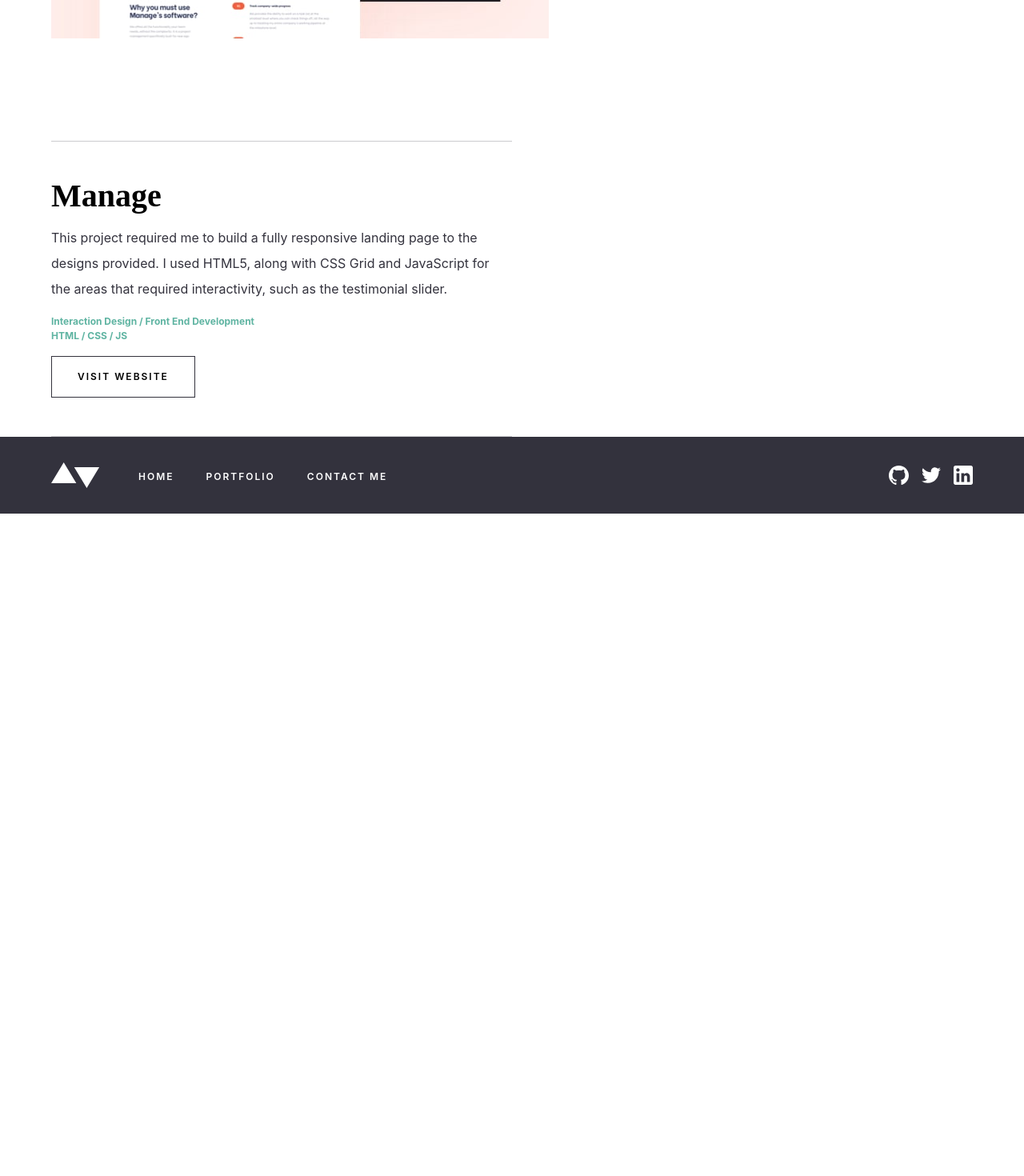
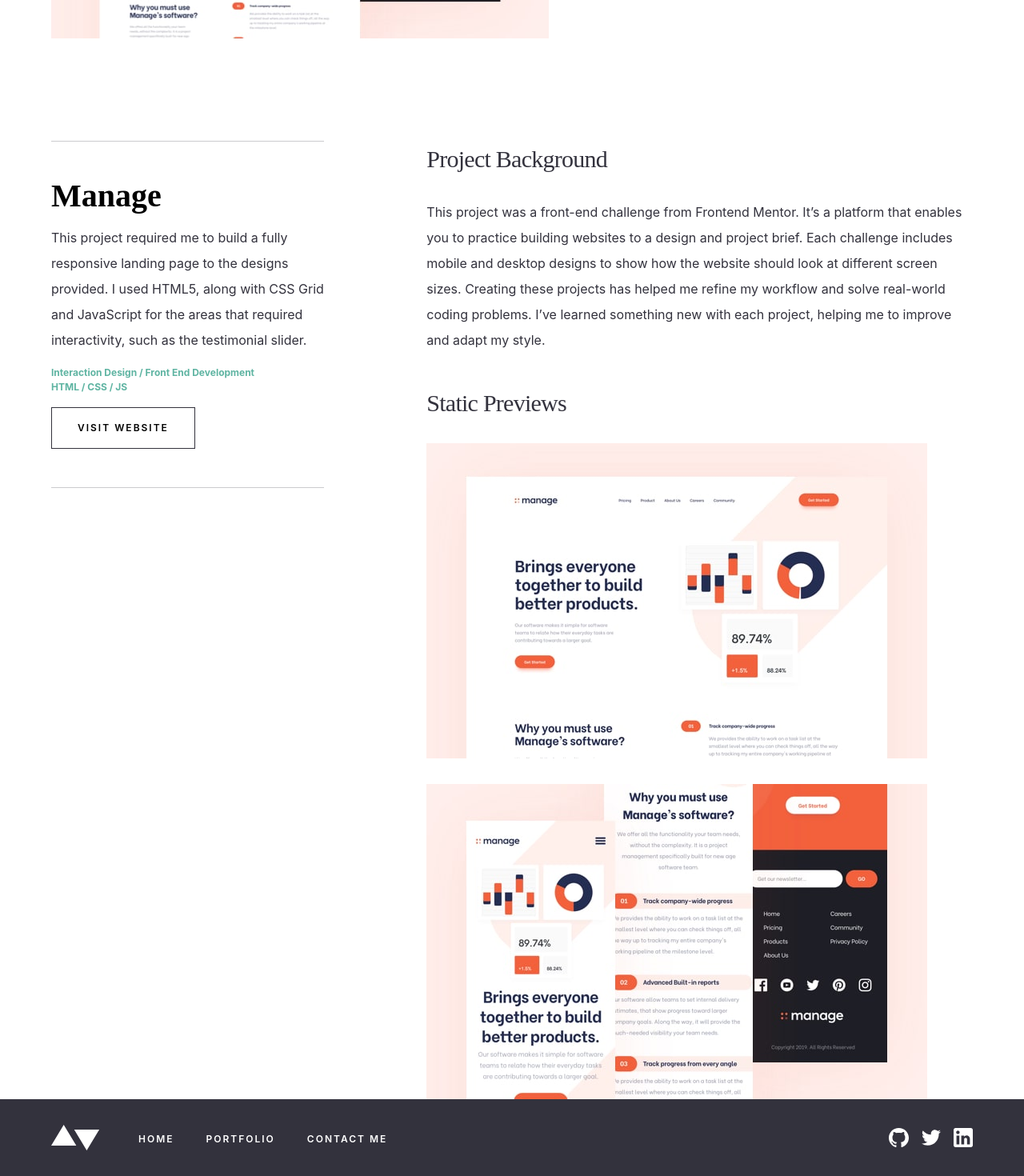
Before and after one commit to markup-mitchell/frontend-mentor-portfolio, a Next.js app: page /portfolio/manage in a window 1280 px wide. Shown: the part 400-1870 px from the top of the page at 80% size. Before the commit the page ends 1042 px from the top, so only its background shows below. Built offline with nearby package versions, Linux system fonts and the light colour scheme.

Commit message:
details page section components working

```diff
--- a/src/components/DetailPages/HeroImage.jsx
+++ b/src/components/DetailPages/HeroImage.jsx
@@ -1,10 +1,13 @@
-export default function () {
+export default function ({ heroAlt }) {
   return (
     <picture>
       <source />
       <source />
       <source />
-      <img src="../images/detail/mobile/image-manage-hero@2x.jpg" alt="" />
+      <img
+        src="../images/detail/mobile/image-manage-hero@2x.jpg"
+        alt={heroAlt}
+      />
     </picture>
   );
 }
--- /dev/null
+++ b/src/components/DetailPages/ProjectBackground.jsx
@@ -0,0 +1,26 @@
+export default function ({ text, projectName }) {
+  return (
+    <>
+      <h2 className="text-p3 font-serif text-3xl tracking-tight">
+        Project Background
+      </h2>
+      <p className="mt-7 leading-loose text-p3">{text}</p>
+
+      <h2 className="mt-10 text-p3 font-serif text-3xl tracking-tight">
+        Static Previews
+      </h2>
+      <div className="mt-10 lg:mt-7">
+        <img
+          src={`../images/detail/mobile/image-${projectName}-preview-1@2x.jpg`}
+          alt=""
+        />
+      </div>
+      <div className="mt-8">
+        <img
+          src={`../images/detail/mobile/image-${projectName}-preview-2@2x.jpg`}
+          alt=""
+        />
+      </div>
+    </>
+  );
+}
--- /dev/null
+++ b/src/components/DetailPages/ProjectSummary.jsx
@@ -0,0 +1,31 @@
+export default function ({ heading, text }) {
+  return (
+    <>
+      <hr className="m-0 text-p3  opacity-25" />
+      <div className="contentWrapper py-6 sm:py-8 lg:py-12 sm:mt-0  w-full flex-col md:flex md:flex-row md:space-x-3">
+        <div className="flex flex-col md:w-1/2 lg:w-full">
+          <h2 className="font-serif text-40 font-bold leading-none">
+            {heading}
+          </h2>
+          <div className="md:hidden lg:block mt-6 md:mt-4">
+            <p className="leading-loose text-p3">{text}</p>
+          </div>
+          <div className="mt-6 md:mt-4">
+            <p className="text-p1 text-xs font-bold">
+              Interaction Design / Front End Development <br /> HTML / CSS / JS
+            </p>
+          </div>
+          <div className="mt-6 md:mt-4">
+            <button className="font-semibold border-p3  border py-4 px-8 text-xs tracking-2 uppercase">
+              visit website
+            </button>
+          </div>
+        </div>
+        <div className="hidden md:block lg:hidden md:w-1/2 lg:w-full mt-6 md:mt-0">
+          <p className=" leading-loose text-p3">{text}</p>
+        </div>
+      </div>
+      <hr className="text-p3 opacity-25 m-0" />
+    </>
+  );
+}
--- a/src/components/DetailPages/Summary.jsx
+++ /dev/null
@@ -1,34 +0,0 @@
-export default function ({ heading, text }) {
-  return (
-    <div className="lg:w-1/2">
-      <div className="mt-10 lg:mt-32 ">
-        <hr className="m-0 text-p3  opacity-25" />
-        <div className="contentWrapper py-6 sm:py-8 lg:py-12 sm:mt-0  w-full flex-col md:flex md:flex-row md:space-x-3">
-          <div className="flex flex-col md:w-1/2 lg:w-full">
-            <h2 className="font-serif text-40 font-bold leading-none">
-              {heading}
-            </h2>
-            <div className="md:hidden lg:block mt-6 md:mt-4">
-              <p className="leading-loose text-p3 ">{text}</p>
-            </div>
-            <div className="mt-6 md:mt-4">
-              <p className="text-p1 text-xs font-bold">
-                Interaction Design / Front End Development <br /> HTML / CSS /
-                JS
-              </p>
-            </div>
-            <div className="mt-6 md:mt-4">
-              <button className="font-semibold border-p3  border py-4 px-8 text-xs tracking-2 uppercase">
-                visit website
-              </button>
-            </div>
-          </div>
-          <div className="hidden md:block lg:hidden md:w-1/2 lg:w-full mt-6 md:mt-0">
-            <p className=" leading-loose text-p3">{text}</p>
-          </div>
-        </div>
-        <hr className="text-p3 opacity-25 m-0" />
-      </div>
-    </div>
-  );
-}
--- a/src/pages/portfolio/manage.jsx
+++ b/src/pages/portfolio/manage.jsx
@@ -1,14 +1,25 @@
-import Summary from '../../components/DetailPages/Summary';
 import HeroImage from '../../components/DetailPages/HeroImage';
+import ProjectSummary from '../../components/DetailPages/ProjectSummary';
+import ProjectBackground from '../../components/DetailPages/ProjectBackground';
 
 export default function Manage() {
   return (
     <>
-      <HeroImage />
-      <Summary
-        heading="Manage"
-        text="This project required me to build a fully responsive landing page to the designs provided. I used HTML5, along with CSS Grid and JavaScript for the areas that required interactivity, such as the testimonial slider."
-      />
+      <HeroImage alt="" />
+      <div className="mt-10 lg:mt-32 lg:flex ">
+        <section className="lg:w-1/3">
+          <ProjectSummary
+            heading="Manage"
+            text="This project required me to build a fully responsive landing page to the designs provided. I used HTML5, along with CSS Grid and JavaScript for the areas that required interactivity, such as the testimonial slider."
+          />
+        </section>
+        <section className="mt-12 md:mt-10 lg:mt-0 lg:w-2/3 lg:ml-32">
+          <ProjectBackground
+            projectName="manage"
+            text="This project was a front-end  challenge from Frontend Mentor. It’s a platform that enables you to practice building websites to a design and project brief. Each challenge includes mobile and desktop designs to show how the website should look at different screen sizes. Creating these projects has helped me refine my workflow and solve real-world coding problems. I’ve learned something new with each project, helping me to improve and adapt my style."
+          />
+        </section>
+      </div>
     </>
   );
 }
```
